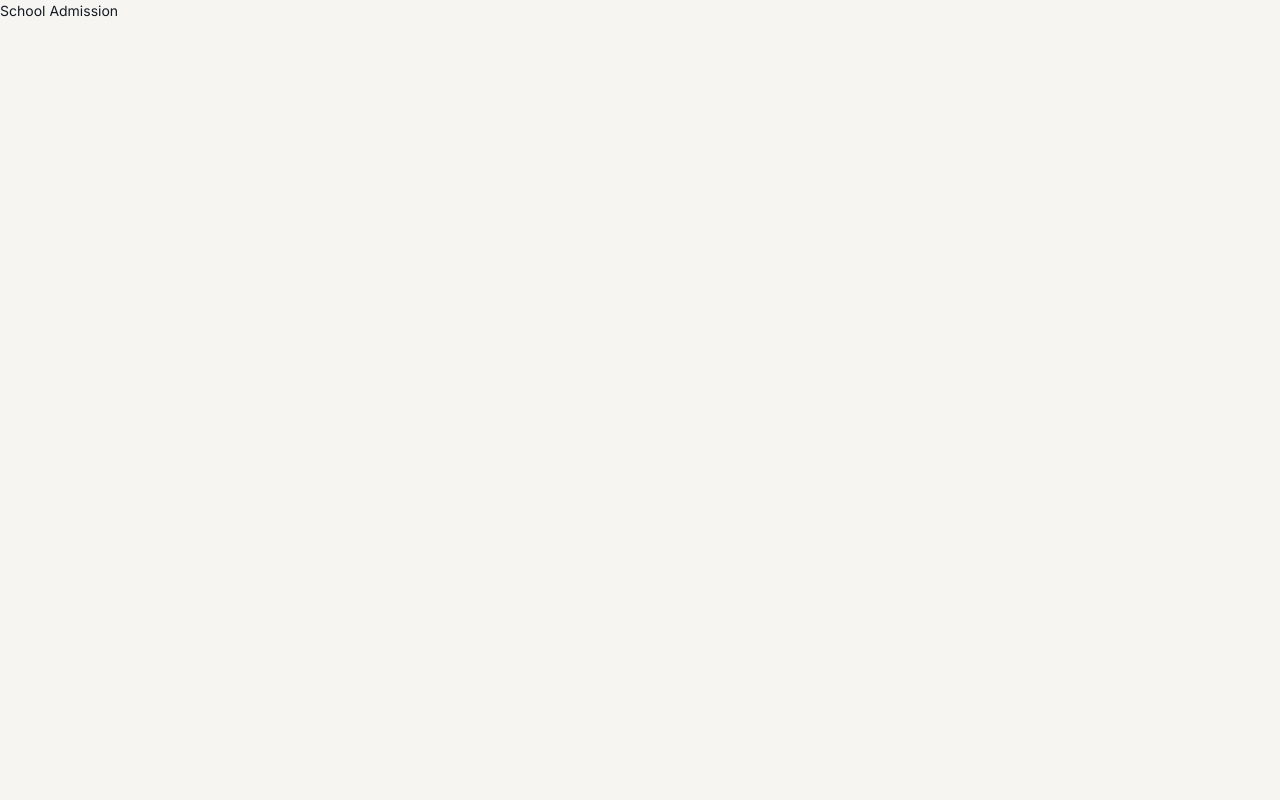
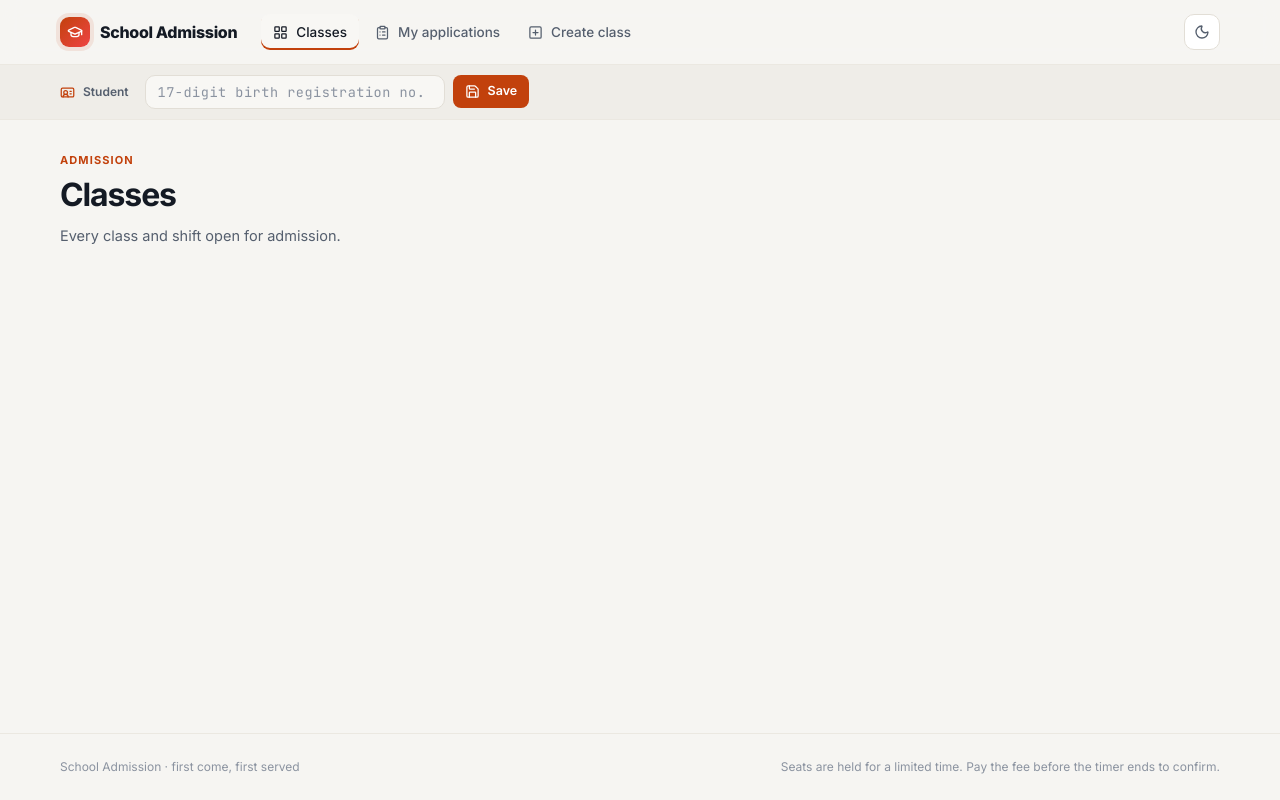
Before and after one commit to Nandan1436/school-admission-system, a React (Vite) app in the folder frontend/: page / in a window 1280 px wide. Built offline with nearby package versions, Linux system fonts and the light colour scheme.

Commit message:
feat: add routes and app shell

```diff
--- a/frontend/src/App.tsx
+++ b/frontend/src/App.tsx
@@ -1,9 +1,25 @@
+import { Footer, Navbar } from "./components/layout";
+import { ErrorBoundary } from "./components/ui";
+import { StudentBarContainer } from "./containers";
+import { StudentProvider } from "./context/StudentContext";
 import { ThemeProvider } from "./context/ThemeContext";
+import { AppRoutes } from "./routes/AppRoutes";
 
 export function App() {
   return (
     <ThemeProvider>
-      <div className="min-h-screen bg-bg text-fg">School Admission</div>
+      <StudentProvider>
+        <div className="flex min-h-screen flex-col bg-bg text-fg">
+          <Navbar />
+          <StudentBarContainer />
+          <main className="mx-auto w-full max-w-[1240px] flex-1 px-4 min-[901px]:px-10">
+            <ErrorBoundary>
+              <AppRoutes />
+            </ErrorBoundary>
+          </main>
+          <Footer />
+        </div>
+      </StudentProvider>
     </ThemeProvider>
   );
 }
--- a/frontend/src/main.tsx
+++ b/frontend/src/main.tsx
@@ -1,10 +1,23 @@
 import { StrictMode } from "react";
 import { createRoot } from "react-dom/client";
+import { BrowserRouter } from "react-router-dom";
+import { QueryClient, QueryClientProvider } from "@tanstack/react-query";
 import { App } from "./App";
 import "./styles/global.css";
 
+const queryClient = new QueryClient({
+  defaultOptions: {
+    queries: { retry: 1, refetchOnWindowFocus: true },
+    mutations: { retry: false },
+  },
+});
+
 createRoot(document.getElementById("root")!).render(
   <StrictMode>
-    <App />
+    <QueryClientProvider client={queryClient}>
+      <BrowserRouter>
+        <App />
+      </BrowserRouter>
+    </QueryClientProvider>
   </StrictMode>,
 );
--- /dev/null
+++ b/frontend/src/pages/Application.tsx
@@ -0,0 +1,9 @@
+import { PageHead } from "../components/layout";
+
+export function Application() {
+  return (
+    <div style={{ animation: "riseIn .28s ease both" }}>
+      <PageHead eyebrow="Application" title="Application" />
+    </div>
+  );
+}
--- /dev/null
+++ b/frontend/src/pages/Classes.tsx
@@ -0,0 +1,9 @@
+import { PageHead } from "../components/layout";
+
+export function Classes() {
+  return (
+    <div style={{ animation: "riseIn .28s ease both" }}>
+      <PageHead eyebrow="Admission" title="Classes" lead="Every class and shift open for admission." />
+    </div>
+  );
+}
--- /dev/null
+++ b/frontend/src/pages/CreateClass.tsx
@@ -0,0 +1,9 @@
+import { PageHead } from "../components/layout";
+
+export function CreateClass() {
+  return (
+    <div style={{ animation: "riseIn .28s ease both" }}>
+      <PageHead eyebrow="School admin" title="Create class" />
+    </div>
+  );
+}
--- /dev/null
+++ b/frontend/src/pages/MyApplications.tsx
@@ -0,0 +1,9 @@
+import { PageHead } from "../components/layout";
+
+export function MyApplications() {
+  return (
+    <div style={{ animation: "riseIn .28s ease both" }}>
+      <PageHead eyebrow="Student" title="My applications" />
+    </div>
+  );
+}
--- /dev/null
+++ b/frontend/src/pages/index.ts
@@ -0,0 +1,4 @@
+export { Application as ApplicationPage } from "./Application";
+export { Classes as ClassesPage } from "./Classes";
+export { CreateClass as CreateClassPage } from "./CreateClass";
+export { MyApplications as MyApplicationsPage } from "./MyApplications";
--- /dev/null
+++ b/frontend/src/routes/AppRoutes.tsx
@@ -0,0 +1,18 @@
+import { Navigate, Route, Routes } from "react-router-dom";
+import { ApplicationPage, ClassesPage, CreateClassPage, MyApplicationsPage } from "../pages";
+import { ScrollToTop } from "./ScrollToTop";
+
+export function AppRoutes() {
+  return (
+    <>
+      <ScrollToTop />
+      <Routes>
+        <Route path="/" element={<ClassesPage />} />
+        <Route path="/classes/new" element={<CreateClassPage />} />
+        <Route path="/applications/:holdId" element={<ApplicationPage />} />
+        <Route path="/my-applications" element={<MyApplicationsPage />} />
+        <Route path="*" element={<Navigate to="/" replace />} />
+      </Routes>
+    </>
+  );
+}
--- /dev/null
+++ b/frontend/src/routes/ScrollToTop.tsx
@@ -0,0 +1,12 @@
+import { useEffect } from "react";
+import { useLocation } from "react-router-dom";
+
+export function ScrollToTop() {
+  const { pathname } = useLocation();
+
+  useEffect(() => {
+    window.scrollTo(0, 0);
+  }, [pathname]);
+
+  return null;
+}
```
